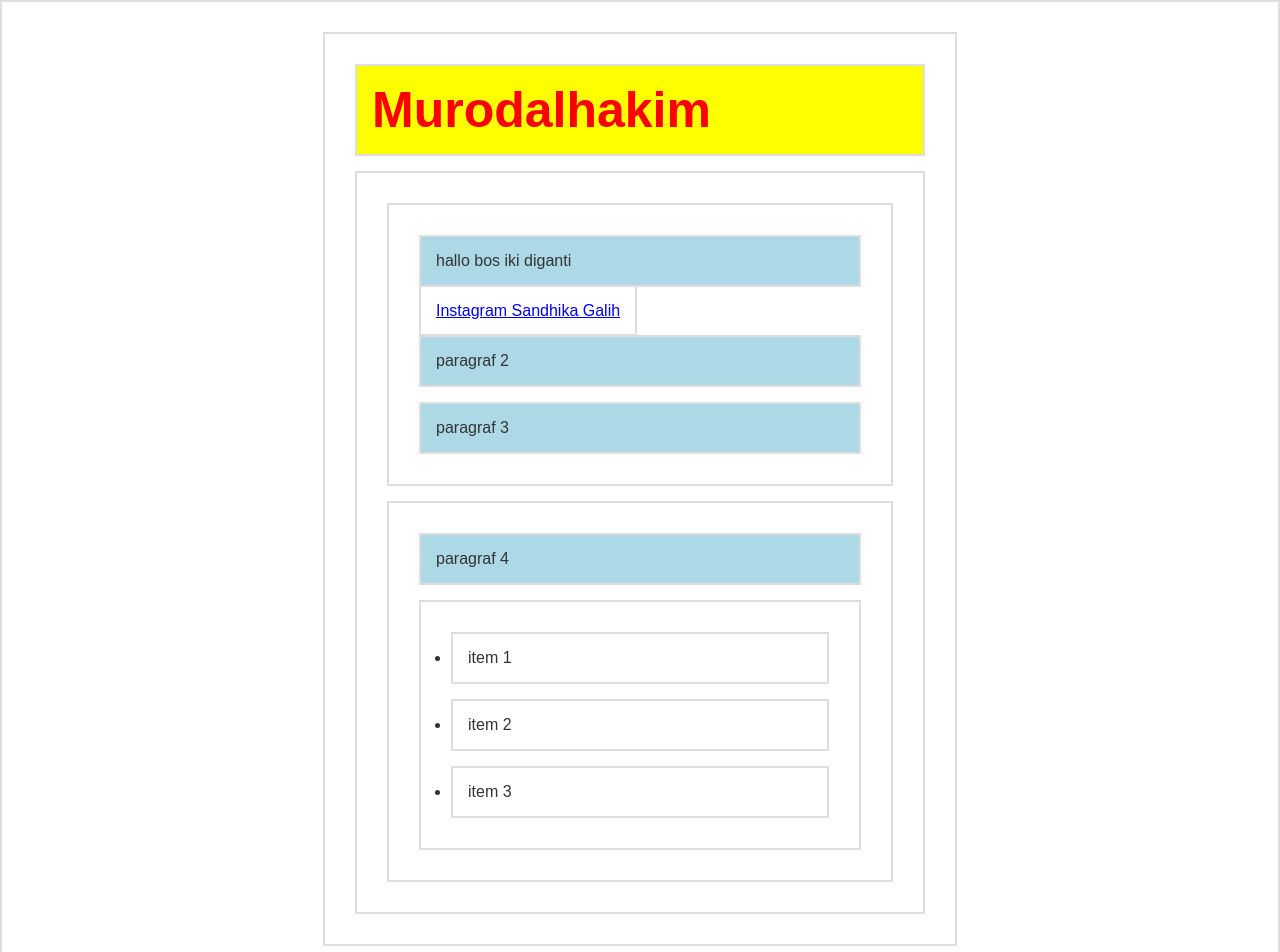
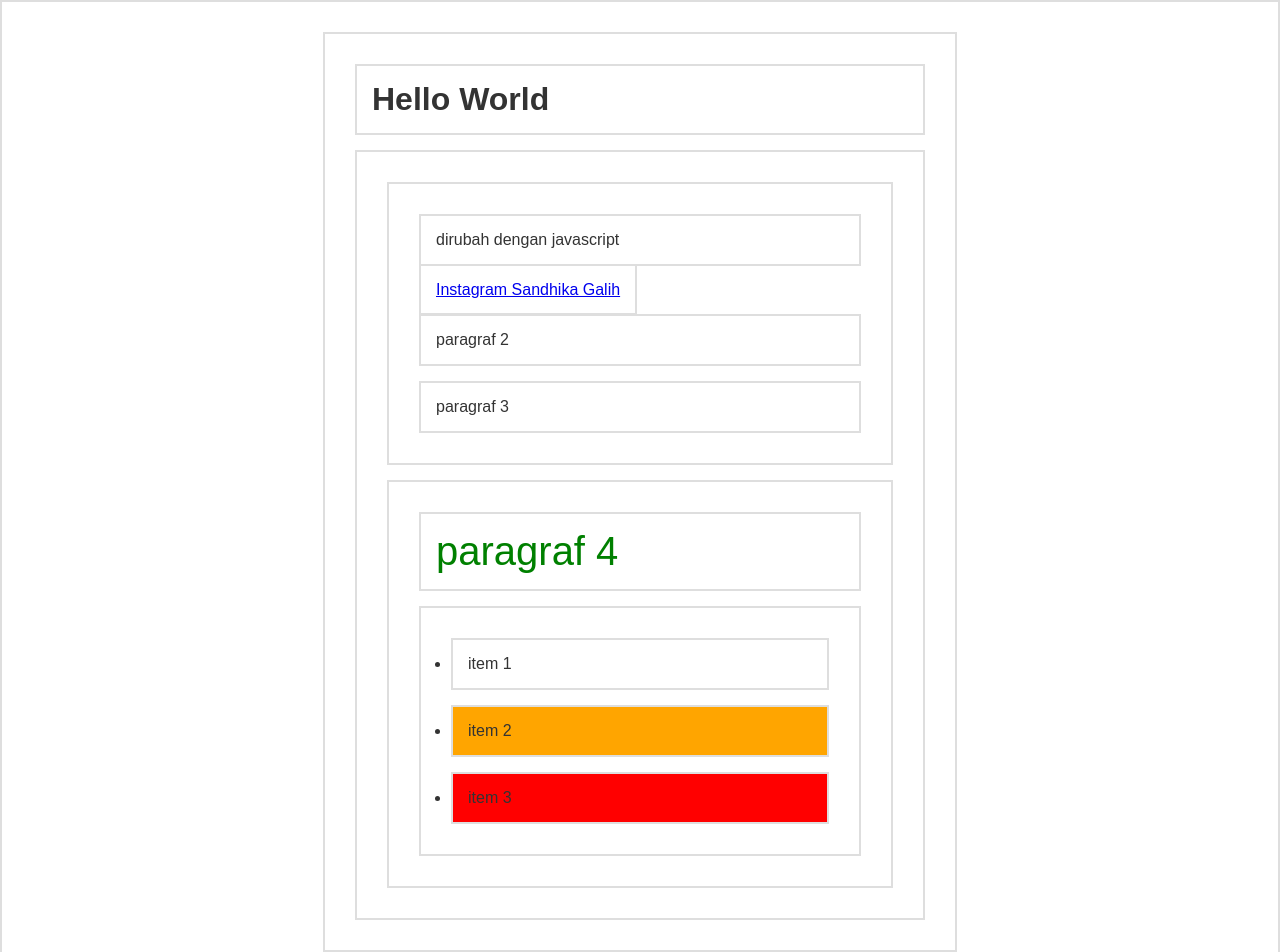
Before and after one commit to kuliahinformatika/dom-wpu, a plain HTML site: page index.html in a window 1280 px wide. Shown: the top 952 px of the page. Drawn offline with Linux system fonts and the light colour scheme.

Commit message:
DOM Selection2

```diff
--- /dev/null
+++ b/domselection2.js
@@ -0,0 +1,23 @@
+//DOM Selection1
+//document.getElementById() ==> element
+//document.getElementsByTagName() ==> HTMLCOLLECTION
+//document.getElementsByClassName() ==> HTMLCOLLECTION
+
+//DOM Selection2 ==> kalau tidak merubah struktur html
+//document.querySelector() ==> element
+const p4 = document.querySelector('#b p')
+p4.style.color = 'green'
+p4.style.fontSize = '40px'
+
+const li2 = document.querySelector('section#b ul li:nth-child(2)')
+li2.style.backgroundColor = 'orange'
+
+const p = document.querySelector('p')
+p.innerHTML = 'dirubah dengan javascript '
+
+const p2 =document.querySelector('section#b ul li:nth-child(3)')
+p2.style.backgroundColor = 'red'
+
+//document.querySelectorAll() ==> nodeList
+const pbaru = document.querySelectorAll('p')
+pbaru[2].style.backgroundColor = 'light blue'
--- a/index.html
+++ b/index.html
@@ -42,6 +42,6 @@
     </section>
     </div>
 
-    <script src="script.js"></script>
+    <script src="domselection2.js"></script>
 </body>
 </html>
```
